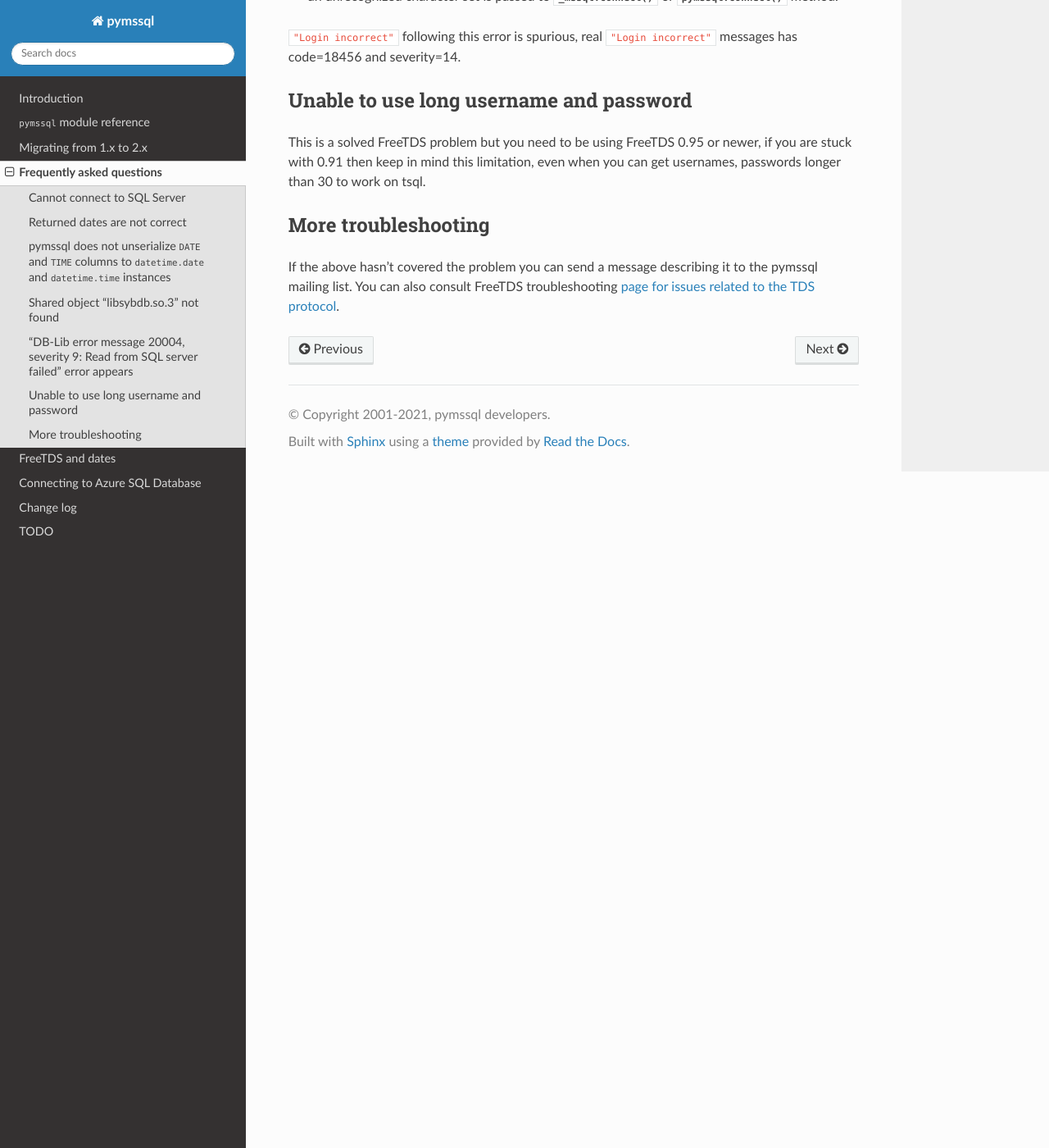
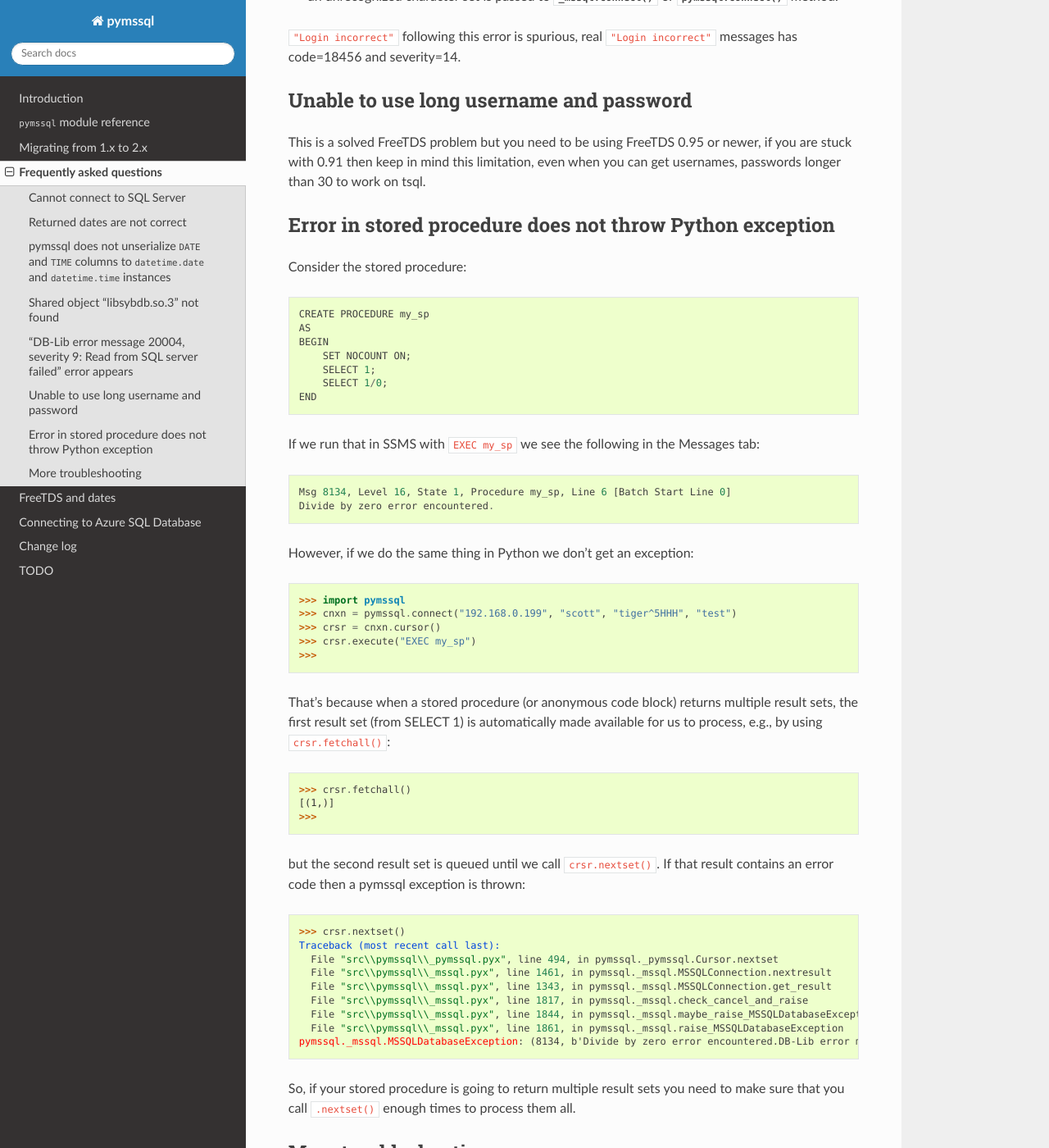
Before and after one commit to pymssql/pymssql, a Sphinx documentation site: the page built from docs/faq.rst, in a window 1280 px wide and 1400 px high, scrolled down 4426 px. Shown: the whole window at 82% size. Built offline with Sphinx 7.4.7 and the Read the Docs theme 2.0.0, drawn with Linux system fonts in a browser that asks for light colours; pages that are not in the unit, such as notebooks, are missing from menus; the version number could not be read and is left out.

Commit message:
FAQ update re: #877

```diff
--- a/docs/faq.rst
+++ b/docs/faq.rst
@@ -224,6 +224,52 @@ This is a solved FreeTDS problem but you need to be using FreeTDS 0.95 or newer,
 if you are stuck with 0.91 then keep in mind this limitation, even when you can
 get usernames, passwords longer than 30 to work on tsql.
 
+Error in stored procedure does not throw Python exception
+=========================================================
+
+Consider the stored procedure::
+
+    CREATE PROCEDURE my_sp
+    AS
+    BEGIN
+        SET NOCOUNT ON;
+        SELECT 1;
+        SELECT 1/0;
+    END
+
+If we run that in SSMS with ``EXEC my_sp`` we see the following in the Messages tab::
+
+    Msg 8134, Level 16, State 1, Procedure my_sp, Line 6 [Batch Start Line 0]
+    Divide by zero error encountered.
+
+However, if we do the same thing in Python we don't get an exception::
+
+    >>> import pymssql
+    >>> cnxn = pymssql.connect("192.168.0.199", "scott", "tiger^5HHH", "test")
+    >>> crsr = cnxn.cursor()
+    >>> crsr.execute("EXEC my_sp")
+    >>>
+
+That's because when a stored procedure (or anonymous code block) returns multiple result sets, the first result set (from SELECT 1) is automatically made available for us to process, e.g., by using ``crsr.fetchall()``::
+
+    >>> crsr.fetchall()
+    [(1,)]
+    >>>
+
+but the second result set is queued until we call ``crsr.nextset()``. If that result contains an error code then a pymssql exception is thrown::
+
+    >>> crsr.nextset()
+    Traceback (most recent call last):
+      File "src\\pymssql\\_pymssql.pyx", line 494, in pymssql._pymssql.Cursor.nextset
+      File "src\\pymssql\\_mssql.pyx", line 1461, in pymssql._mssql.MSSQLConnection.nextresult
+      File "src\\pymssql\\_mssql.pyx", line 1343, in pymssql._mssql.MSSQLConnection.get_result
+      File "src\\pymssql\\_mssql.pyx", line 1817, in pymssql._mssql.check_cancel_and_raise
+      File "src\\pymssql\\_mssql.pyx", line 1844, in pymssql._mssql.maybe_raise_MSSQLDatabaseException
+      File "src\\pymssql\\_mssql.pyx", line 1861, in pymssql._mssql.raise_MSSQLDatabaseException
+    pymssql._mssql.MSSQLDatabaseException: (8134, b'Divide by zero error encountered.DB-Lib error message 20018, severity 16:\nGeneral SQL Server error: Check messages from the SQL Server\n')
+
+So, if your stored procedure is going to return multiple result sets you need to make sure that you call ``.nextset()`` enough times to process them all.
+
 More troubleshooting
 ====================
 
```
